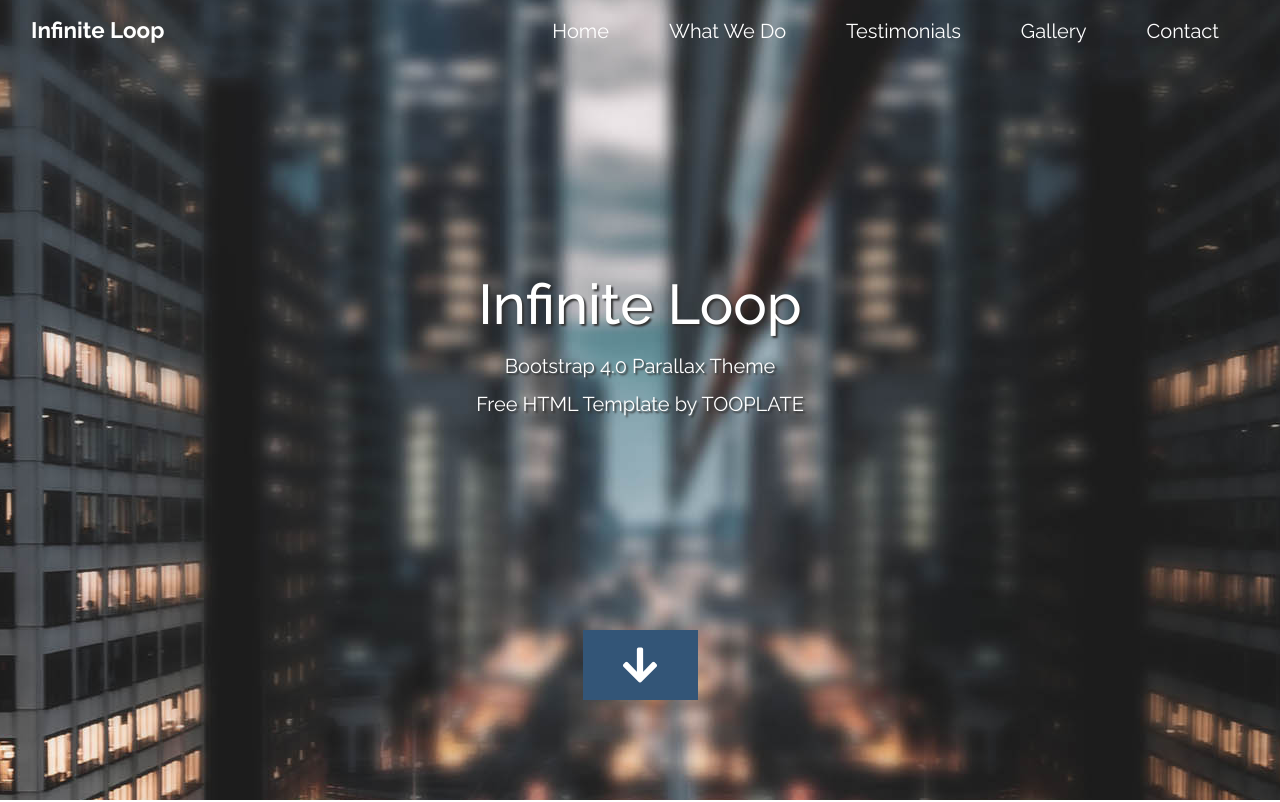
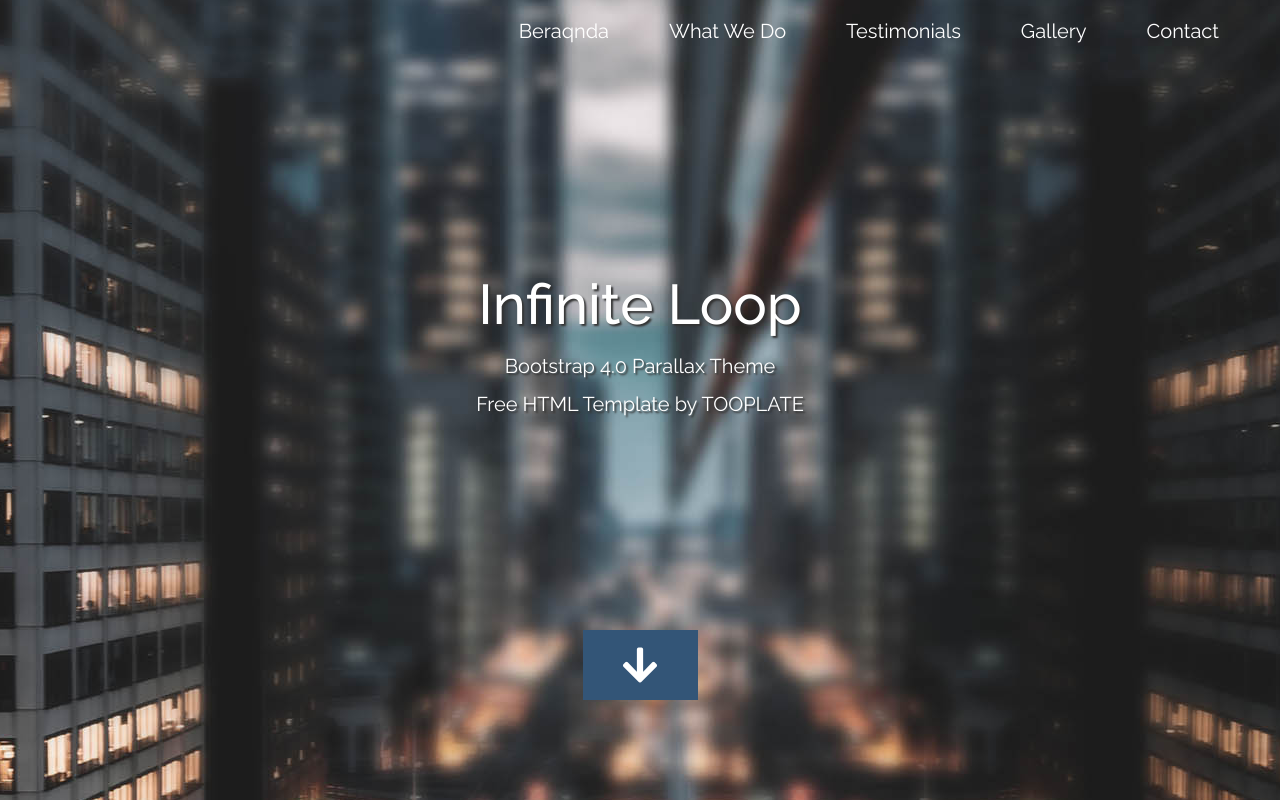
Before and after one commit to nindya27-air/nindyabikintugasakhir, a plain HTML site: page index.html in a window 1280 px wide. Shown: the top 802 px of the page. Drawn offline with Linux system fonts and the light colour scheme.

Commit message:
Update index.html

```diff
--- a/index.html
+++ b/index.html
@@ -4,7 +4,7 @@
     <meta charset="UTF-8" />
     <meta name="viewport" content="width=device-width, initial-scale=1.0" />
     <meta http-equiv="X-UA-Compatible" content="ie=edge" />
-    <title>Halaman Nindya - Semua tentang saya dan kehidupan saya</title>
+    <title>Halaman Nindya - Semua Tentang Saya</title>
     <link rel="stylesheet" href="fontawesome-5.5/css/all.min.css" />
     <link rel="stylesheet" href="slick/slick.css">
     <link rel="stylesheet" href="slick/slick-theme.css">
@@ -24,7 +24,7 @@ https://www.tooplate.com/view/2117-infinite-loop
       <nav class="navbar navbar-expand-md tm-navbar" id="tmNav">
         <div class="container">
           <div class="tm-next">
-              <a href="#infinite" class="navbar-brand">Infinite Loop</a>
+              <a href="#infinite" class="navbar-brand"></a>
           </div>
 
           <button class="navbar-toggler" type="button" data-toggle="collapse" data-target="#navbarSupportedContent" aria-controls="navbarSupportedContent" aria-expanded="false" aria-label="Toggle navigation">
@@ -33,7 +33,7 @@ https://www.tooplate.com/view/2117-infinite-loop
           <div class="collapse navbar-collapse" id="navbarSupportedContent">
             <ul class="navbar-nav ml-auto">
               <li class="nav-item">
-                  <a class="nav-link tm-nav-link" href="#infinite">Home</a>
+                  <a class="nav-link tm-nav-link" href="#infinite">Beraqnda</a>
               </li>
               <li class="nav-item">
                   <a class="nav-link tm-nav-link" href="#whatwedo">What We Do</a>
```
